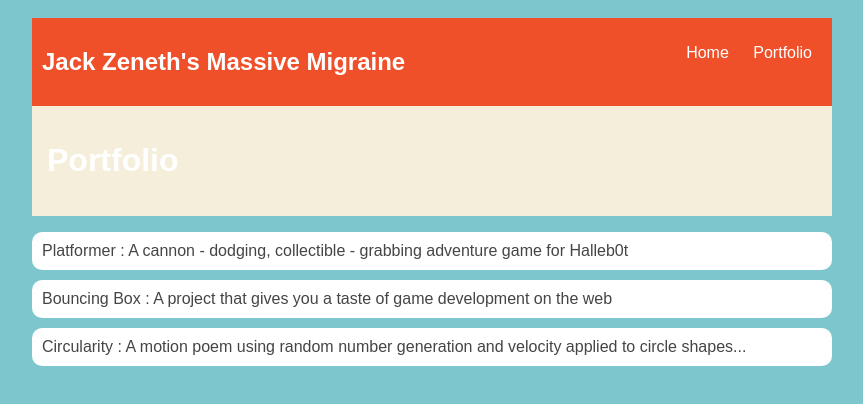
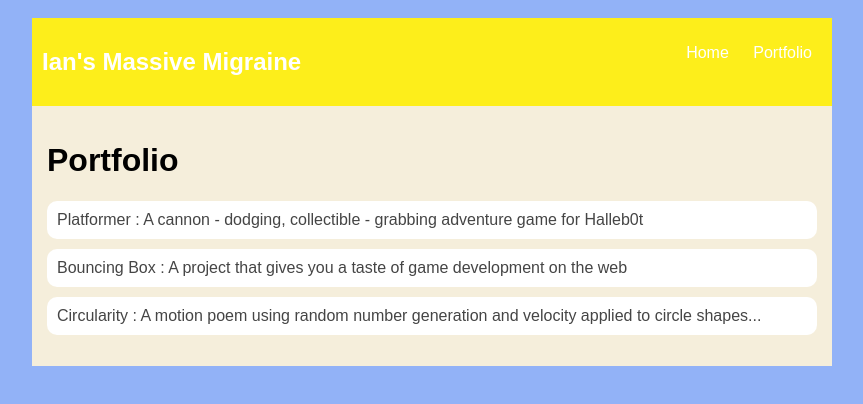
Before and after one commit to Ianlongsam/IanSam2.github.io, a plain HTML site: page portfolio.html in a window 1280 px wide. Shown: the whole page, without its empty margins (208-1071 px from the left). Drawn offline with Linux system fonts and the light colour scheme.

Commit message:
add portfolio.html file

```diff
--- a/portfolio.html
+++ b/portfolio.html
@@ -2,10 +2,10 @@
 <html>
 
 <head>
-    <title> Jack Zeneth's not so delicious McFlurries</title>
+    <title>Ian's suppaduppa amazing, maybe so, Website</title>
     <style type="text/css">
         body {
-            background: rgb(125, 198, 205);
+            background: rgba(28, 95, 240, 0.479);
             color: rgb(45, 45, 45);
             padding: 10px;
             font-family: arial;
@@ -23,7 +23,7 @@
 
         /* navigation menu */
         nav {
-            background: rgb(239, 80, 41);
+            background: rgb(253, 238, 27);
             margin: 0 auto;
             display: flex;
             padding: 10px;
@@ -59,8 +59,10 @@
         .content {
             flex: 1;
             padding: 15px;
-            /* portfolio styles */
+        }
 
+        /* portfolio styles */
+        .content h1 {
             color: black;
         }
 
@@ -91,7 +93,7 @@
 <body>
     <div id="all-contents">
         <nav>
-            <h1> Jack Zeneth's Massive Migraine</h1>
+            <h1>Ian's Massive Migraine</h1>
             <ul id="nav-ul">
                 <li class="nav-li">
                     <a class="nav-a" href="index.html">Home</a>
@@ -105,19 +107,16 @@
             <div class="content">
                 <h1>Portfolio</h1>
                 <ul id="portfolio">
+                    <li><a href="projects/platformer/">Platformer : A cannon - dodging, collectible - grabbing adventure
+                            game for Halleb0t</a></li>
+                    <li><a href="projects/bouncing-box/">Bouncing Box : A project that gives you a taste of game
+                            development on the web </a></li>
+                    <li><a href="projects/circularity/">Circularity : A motion poem using random number generation and
+                            velocity applied to circle shapes...</a></li>
+
                 </ul>
             </div>
         </main>
-        <ul id="portfolio">
-            <li><a href="projects/platformer/">Platformer : A cannon - dodging, collectible - grabbing adventure game
-                    for Halleb0t</a></li>
-            <li><a href="projects/bouncing-box/">Bouncing Box : A project that gives you a taste of game development on
-                    the web </a></li>
-            <li><a href="projects/circularity/">Circularity : A motion poem using random number generation and velocity
-                    applied to circle shapes...</a></li>
-
-        </ul>
-
     </div>
 </body>
 
```
